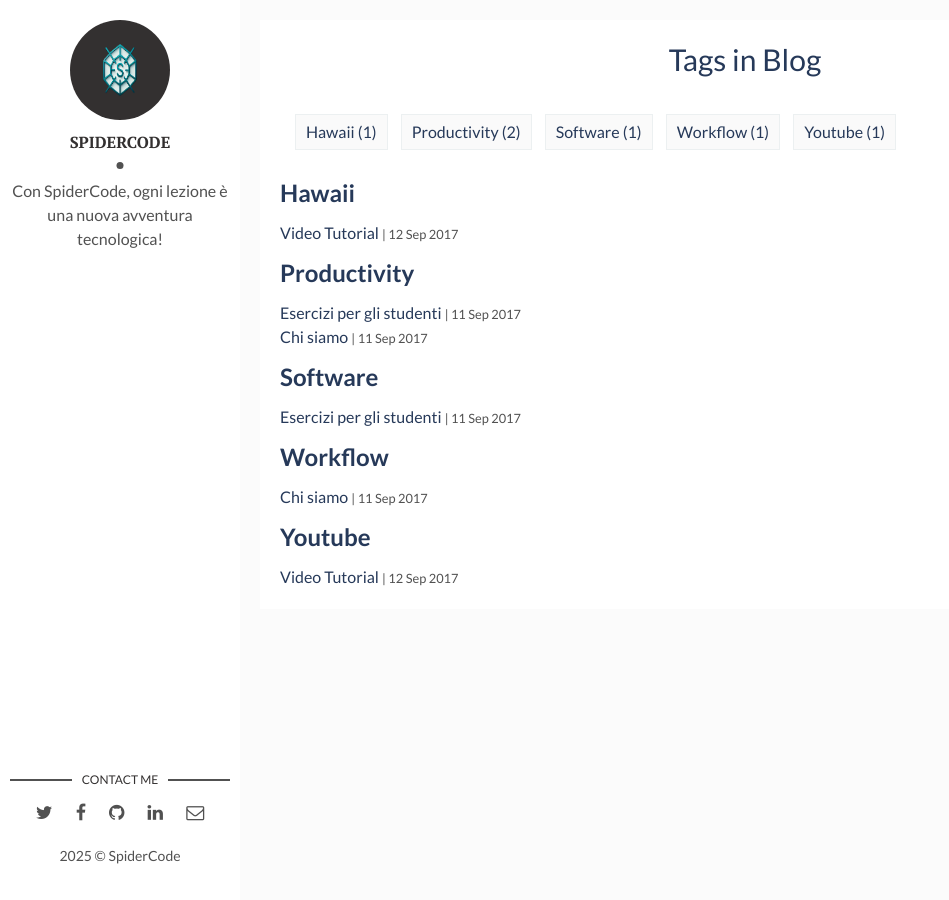
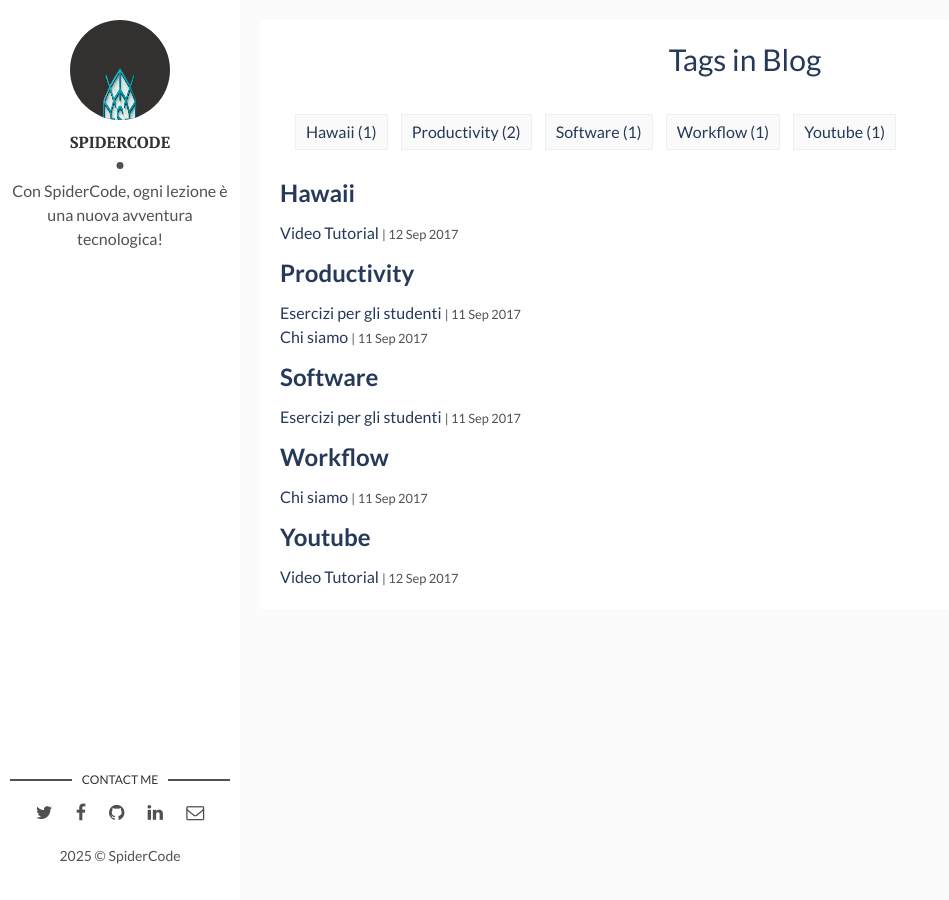
Before and after one commit to spidercodeit/spidercodeit.github.io, a Jekyll site: the page built from tags.html, in a window 1280 px wide. Shown: the whole page, without its empty margins (0-949 px from the left). Built offline with Jekyll 4.4.1, drawn with Linux system fonts in a browser that asks for light colours.

Commit message:
posizione logo

```diff
--- a/assets/css/main.css
+++ b/assets/css/main.css
@@ -951,8 +951,8 @@
 }
 
 .about img {
-  width: 100%; /* Cambiato da 100% a auto */
-  height: 100px; /* Cambiato da 100% a auto */
+  width: 200%; /* Cambiato da 100% a auto */
+  height: 200px; /* Cambiato da 100% a auto */
   -webkit-border-radius: 50%;
           border-radius: 50%;
   -webkit-transition: -webkit-transform 0.35s;
```
